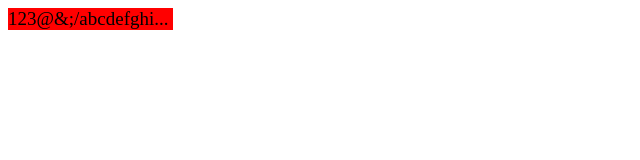
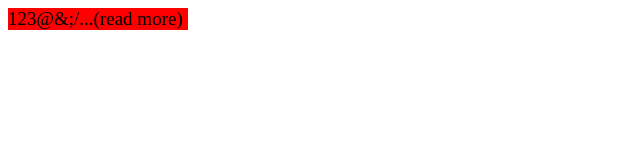
Before and after one commit to tom76kimo/jQuery-Dotter, a plain HTML site: page example/index.html in a window 1280 px wide. Shown: the full height of the page, 0-640 px from the left. Drawn offline with nearby package versions, Linux system fonts and the light colour scheme.

Commit message:
add tail option

```diff
--- a/example/index.html
+++ b/example/index.html
@@ -9,19 +9,19 @@
 <link href="" rel="stylesheet">
 <style type="text/css">
 	div {
-	        width: 165px;
+	        width: 180px;
 	        font-size: 19px;
 	        background: red;
 	}
 </style>
 <script src="http://code.jquery.com/jquery-1.10.2.min.js"></script>
-	<script type="text/javascript" src="jquery.dotter.js"></script>
+<script type="text/javascript" src="jquery.dotter.js"></script>
 </head>
 <body>
 
     <div>123@&;/abcdefghijklmnopqrstuvwxyz</div>
     <script type="text/javascript">
-    	$('div').Dotter();
+    	$('div').Dotter({tail: '...(read more)'});
     </script>
 
 </body>
--- a/example/jquery.dotter.js
+++ b/example/jquery.dotter.js
@@ -20,31 +20,33 @@
 
     Dotter.prototype.execute = function(){
 		var fontSize = this.elem.css('font-size');
-		var div = $('<span style="display: inline-block; white-space: nowrap; font-size: '+fontSize+'; visibility: hidden;">').appendTo('body');
+		var span = $('<span style="display: inline-block; white-space: nowrap; font-size: '+fontSize+'; visibility: hidden;">').appendTo('body');
 		var words = this._originString.split('');
-		var dotLength = getDotLength(div);
+		var tail = this.options.tail || '...';
+		var tailLength = getTailLength(span, tail);
 		var currentLength = [];
 		var i=0;
-		while(div.width()+(dotLength*3) < this.elem.width() && i<words.length){
-			div.append(words[i]);
+		while(span.width()+(tailLength) < this.elem.width() && i<words.length){
+			span.append(words[i]);
 			currentLength.push(words[i]);
 			i++;
 		}
-		if(div.width()+(dotLength*3) > this.elem.width()){
+		if(span.width()+(tailLength) > this.elem.width()){
 			currentLength = currentLength.splice(0, (currentLength.length)-1);
 		}
 		var theString;
 		if(i === words.length)
 			theString = currentLength.join('');
 		else
-			theString = currentLength.join('') + '...';
+			theString = currentLength.join('') + tail;
 		this.elem.html(theString);
-		div.remove();
+		span.remove();
 		return this.elem;
-		function getDotLength(div){
-			div.html('.');
-			var length = div.width();
-			div.html('');
+
+		function getTailLength(span, tail){
+			span.html(tail);
+			var length = span.width();
+			span.html('');
 			return length;
 		}
 	}
```
Also changed, not shown: src/jquery.dotter.js (+14 -11 lines), src/jquery.dotter.min.js.
